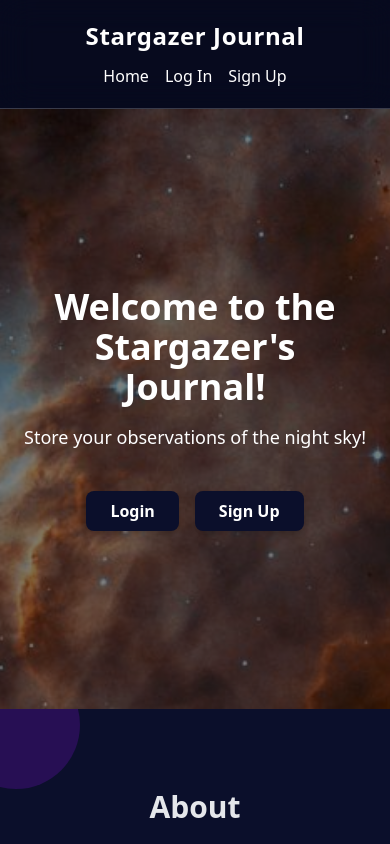
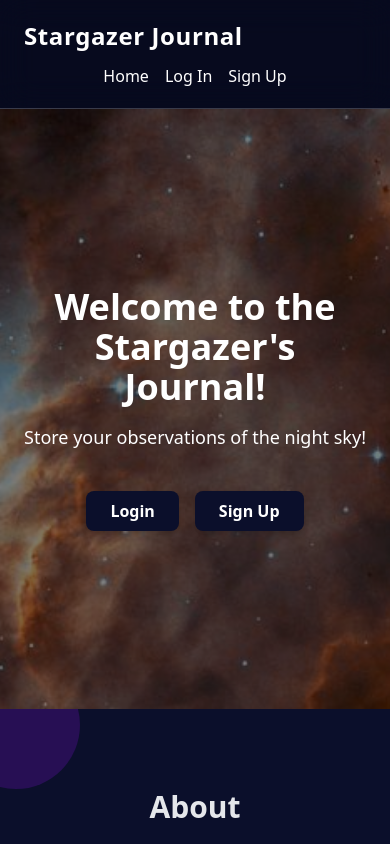
Before and after one commit to shukri0c/space-journal, a Next.js app: page / in a window 390 px wide. Shown: the top 844 px of the page. Built offline with nearby package versions, Linux system fonts and the light colour scheme; no server answers.

Commit message:
changed header

```diff
--- a/src/app/components/Header.tsx
+++ b/src/app/components/Header.tsx
@@ -26,7 +26,7 @@ export default function Header({ showAuthLinksOnly }: HeaderProps) {
 
   return (
     <header className="bg-black/30 backdrop-blur-lg text-white py-5 px-6 border-b border-white/20 sticky top-0 z-50 w-full">
-      <div className="flex flex-col sm:flex-row justify-between items-center gap-3 sm:gap-0 max-w-7xl mx-auto">
+      <div className="flex flex-col sm:flex-row justify-between  gap-3 sm:gap-0 max-w-7xl mx-auto">
         <Link href={isLoggedIn ? "/dashboard" : "/"} className="sm:flex-1">
           <h1 className="text-2xl font-bold sm:text-left tracking-wide">
             Stargazer Journal
```
